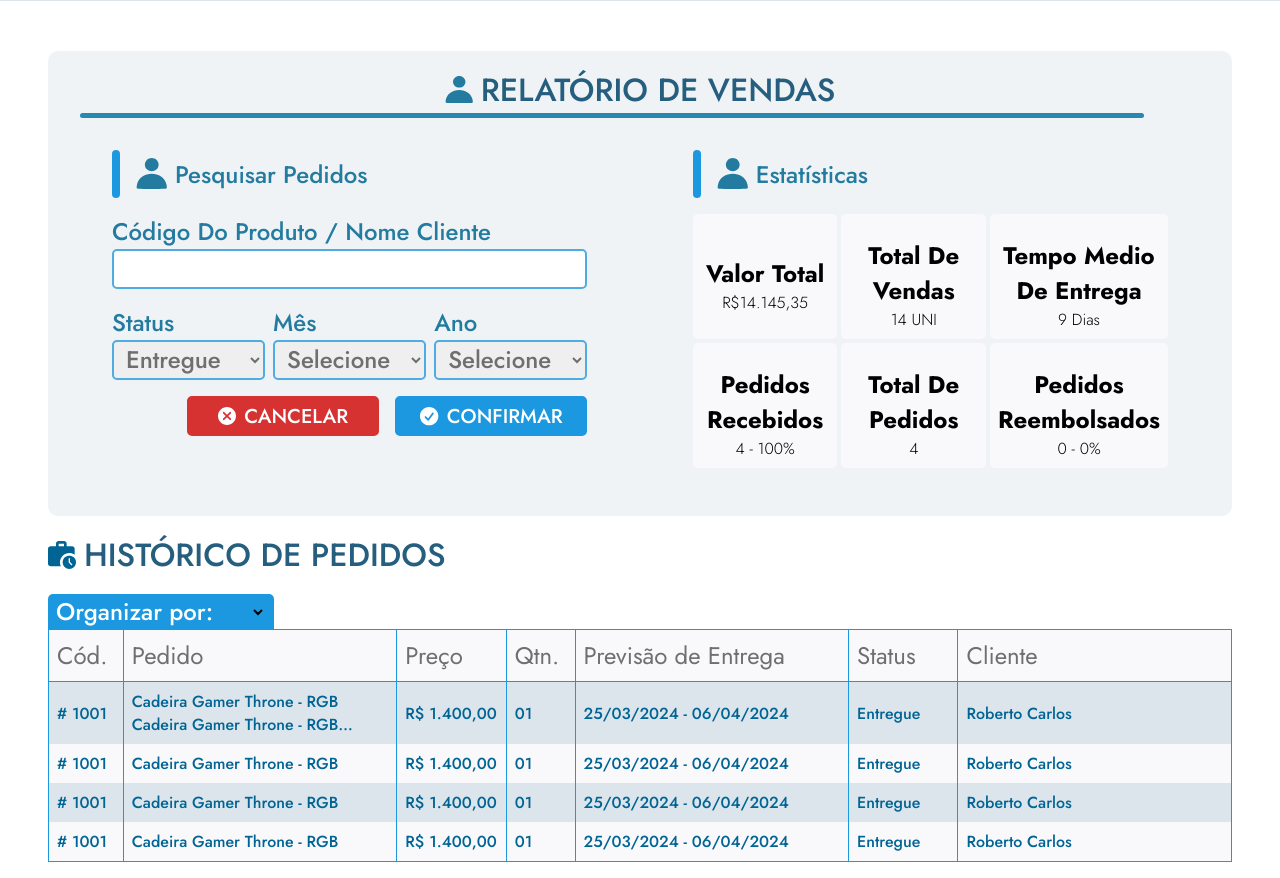
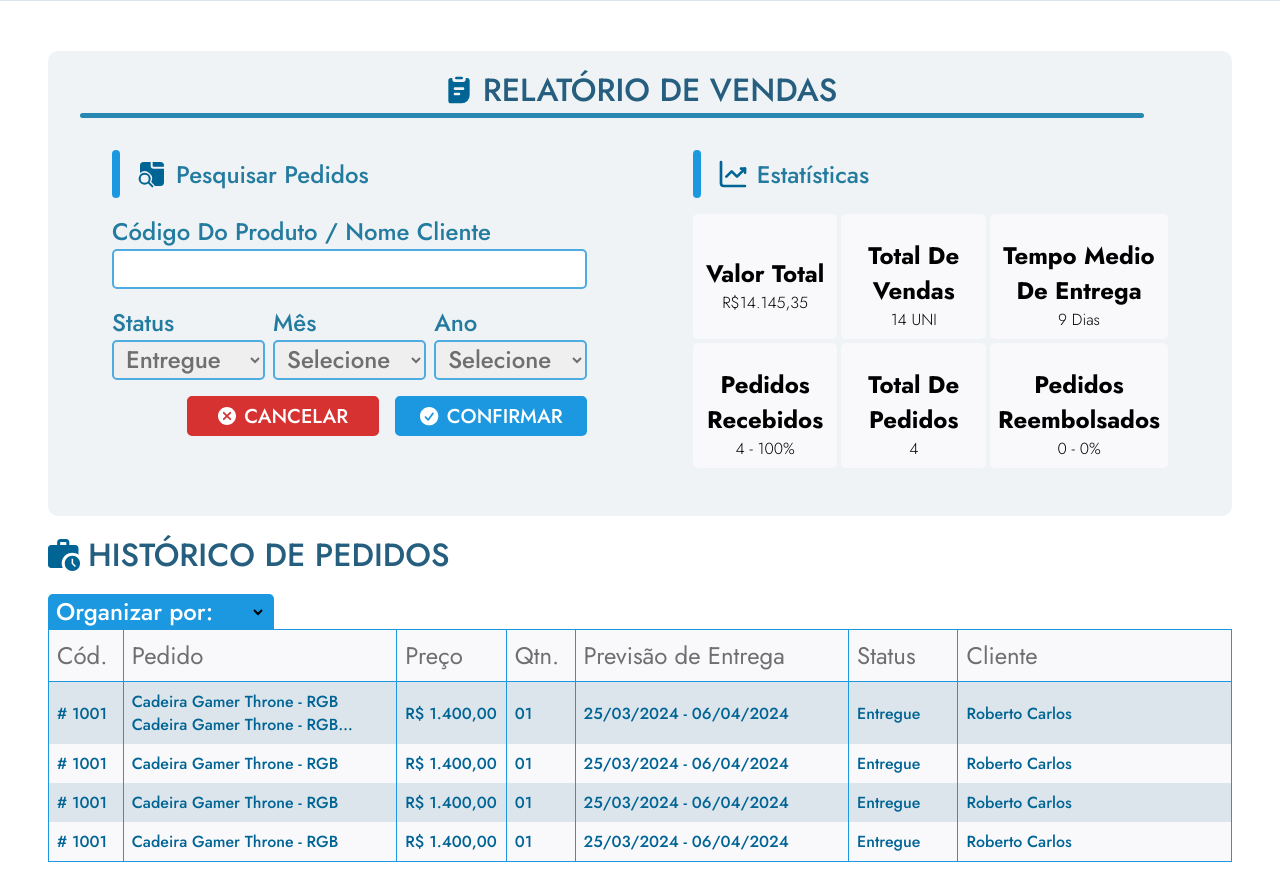
Before and after one commit to SenacINA/INA, a PHP site: page /pages/vendedor/relatorio_vendas.php in a window 1280 px wide. Shown: the part 71-949 px from the top of the page. Run offline with PHP 8.4, Linux system fonts and the light colour scheme.

Commit message:
Atualização 2

```diff
--- a/css/vendedor/relatorio_vendas.css
+++ b/css/vendedor/relatorio_vendas.css
@@ -44,6 +44,11 @@
   display: flex;
   gap: 8px;
   align-items: center;
+
+  & img{
+    width: 32px;
+    height: 100%;
+  }
 }
 
 
@@ -69,7 +74,7 @@
 .relatorio_vendas_text_titulo img,
 .relatorio_vendas_header_title img {
   align-self: center;
-  width: 28px;
+  width: 32px;
   height: auto;
   margin-right: 8px;
 }
--- a/pages/vendedor/relatorio_vendas.php
+++ b/pages/vendedor/relatorio_vendas.php
@@ -21,7 +21,7 @@
     <div class="gerenciar_pedidor_firula_holder">
       <div class="relatorio_vendas_header_holder">
         <div class="relatorio_vendas_text_titulo">
-          <img src="../../image/admin/atualizar_usuario/perfil_icon.svg" alt="">
+          <img src="../../image/vendedor/relatorio_vendas/relatorio.svg" alt="">
           <h1 class="relatorio_vendas_header_holder font_titulo">RELATÓRIO DE VENDAS</h1>
         </div>
         <hr class="relatorio_vendas_linha_sublinhado">
@@ -34,7 +34,7 @@
               <div class="relatorio_vendas_subtitulo_generico">
                 <div class="relatorio_vendas_linha_vertical"></div>
                 <div class="relatorio_vendas_subtitle_holder">
-                  <img class="base_icon" src="../../image/admin/atualizar_usuario/perfil_icon.svg" />
+                  <img class="base_icon" src="../../image/vendedor/relatorio_vendas/pesquisar_pedido.svg" />
                   <h2 class="font_subtitulo font_celadon">Pesquisar Pedidos</p>
                 </div>
               </div>
@@ -104,7 +104,7 @@
               <div class="relatorio_vendas_subtitulo_generico">
                 <div class="relatorio_vendas_linha_vertical"></div>
                 <div class="relatorio_vendas_subtitle_holder">
-                  <img class="base_icon" src="../../image/admin/atualizar_usuario/perfil_icon.svg" />
+                  <img class="base_icon" src="../../image/vendedor/relatorio_vendas/estatisticas.svg" />
                   <h2 class="font_subtitulo font_celadon">Estatísticas</p>
                 </div>
               </div>
```
Also changed, not shown: image/vendedor/relatorio_vendas/estatisticas.svg (added), image/vendedor/relatorio_vendas/pesquisar_pedido.svg (added), image/vendedor/relatorio_vendas/relatorio.svg (added).
